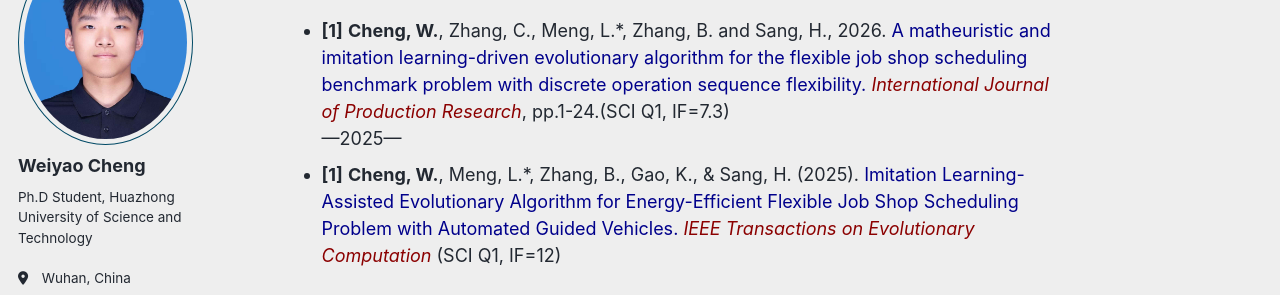
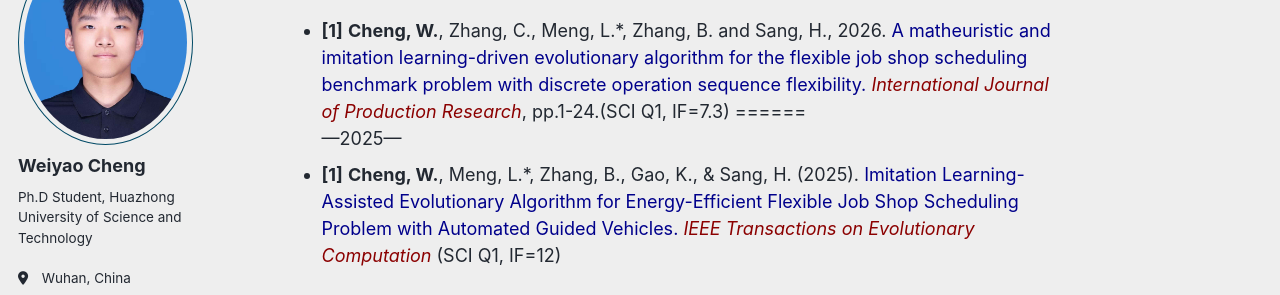
Before and after one commit to cwylcu080903/cwylcu080903.github.io, a Jekyll site: the page built from _pages/about.md, in a window 1280 px wide and 900 px high, scrolled down 463 px. Shown: the part 159-454 px from the top of the window. Built offline with Jekyll 4.4.1, drawn with Linux system fonts in a browser that asks for light colours; some web fonts are replaced; a script bundle is joined from its source files by our own code; library files that are not in the unit come from our copies.

Commit message:
Update about.md

```diff
--- a/_pages/about.md
+++ b/_pages/about.md
@@ -18,7 +18,8 @@ Journal Publications
 ======
 ---2026---<br>
 - **[1]** **Cheng, W.**, Zhang, C., Meng, L.*, Zhang, B. and Sang, H., 2026. <span style="color: #00008B;">A matheuristic and imitation learning-driven evolutionary algorithm for the flexible job shop scheduling benchmark problem with discrete operation sequence flexibility.</span> <i style="color: #8B0000;">International Journal of Production Research</i>, pp.1-24.(SCI Q1, IF=7.3)
-<br>---2025---<br>
+======<br>
+---2025---<br>
 - **[1]** **Cheng, W.**, Meng, L.*, Zhang, B., Gao, K., & Sang, H. (2025). <span style="color: #00008B;">Imitation Learning-Assisted Evolutionary Algorithm for Energy-Efficient Flexible Job Shop Scheduling Problem with Automated Guided Vehicles.</span> <i style="color: #8B0000;">IEEE Transactions on Evolutionary Computation</i> (SCI Q1, IF=12)
 
 - **[2]** Meng, L.*, **Cheng, W.**\*, Zhang, C., Gao, K., Zhang, B., & Ren, Y. (2025). <span style="color: #00008B;">Novel CP Models and CP-Assisted Meta-Heuristic Algorithm for Flexible Job Shop Scheduling Benchmark Problem with Multi-AGV.</span> <i style="color: #8B0000;">IEEE Transactions on Systems, Man, and Cybernetics: Systems</i> (SCI Q1, IF=8.7) — (Co-Corresponding Author)
```
